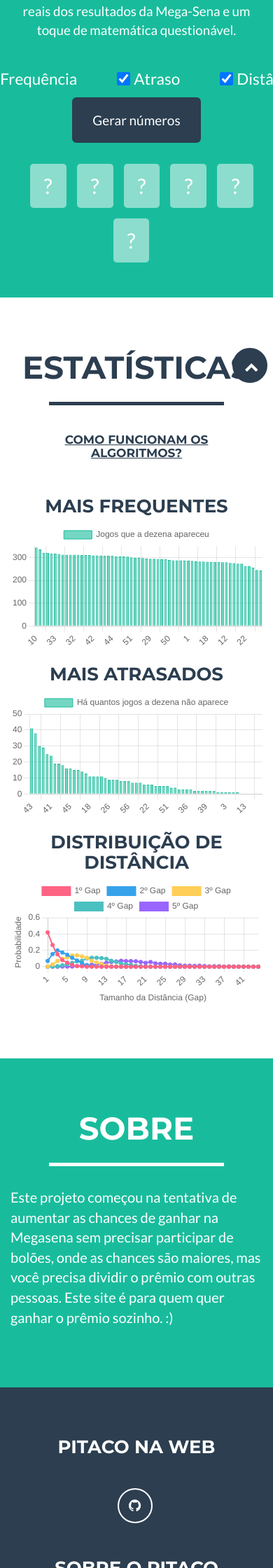
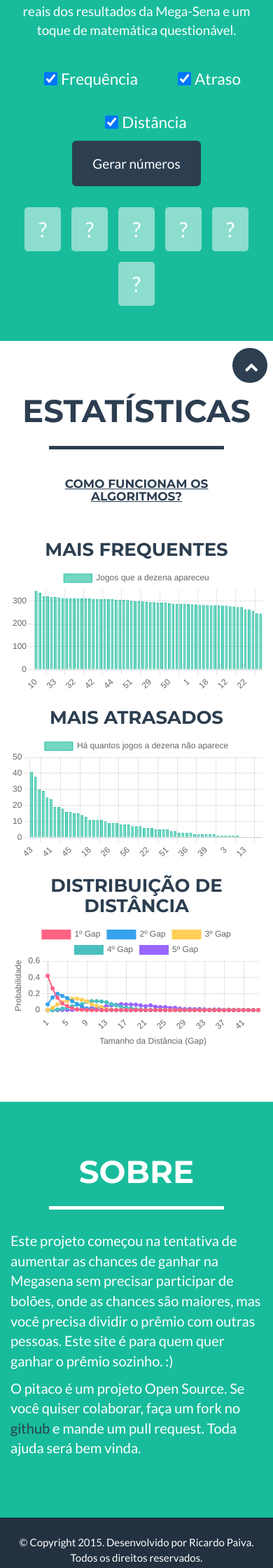
Before and after one commit to werneckpaiva/pitaco, a Flask app: page / in a window 390 px wide; the page is wider, and only the part inside the window is pictured. Shown: the part 280-2520 px from the top of that part at 70% size. Run offline with Flask 3, Linux system fonts and the light colour scheme; some libraries are stand-ins or nearby versions.

Commit message:
Fixes mobile ui issues

```diff
--- a/pitaco/static/css/pitaco.css
+++ b/pitaco/static/css/pitaco.css
@@ -475,6 +475,7 @@ footer .footer-below {
     align-items: center;
     gap: 30px;
     margin-top: 40px;
+    flex-wrap: wrap;
 }
 
 .algo-selector-container label {
--- a/pitaco/templates/index.html
+++ b/pitaco/templates/index.html
@@ -100,7 +100,7 @@
                     <button id="btn-generate" type="button" class="btn btn-lg btn-primary">Gerar números</button>
                 </div>
             </div>
-            <div class="row gutter-10 all-numbers">
+            <div class="gutter-10 all-numbers">
                 <div><span class="number" id="generated-number-0">?</span></div>
                 <div><span class="number" id="generated-number-1">?</span></div>
                 <div><span class="number" id="generated-number-2">?</span></div>
@@ -197,6 +197,9 @@
                     <p>Este projeto começou na tentativa de aumentar as chances de ganhar na Megasena sem precisar
                         participar de bolões, onde as chances são maiores, mas você precisa dividir o prêmio com outras
                         pessoas. Este site é para quem quer ganhar o prêmio sozinho. :)</p>
+                    <p>O pitaco é um projeto Open Source. Se você quiser colaborar, faça um fork no <a
+                            href="https://github.com/werneckpaiva/pitaco/">github</a> e mande
+                        um pull request. Toda ajuda será bem vinda.</p>
                 </div>
             </div>
         </div>
@@ -204,26 +207,7 @@
 
     <!-- Footer -->
     <footer class="text-center">
-        <div class="footer-above">
-            <div class="container">
-                <div class="row">
-                    <div class="footer-col col-md-4 col-md-offset-2">
-                        <h3>Pitaco na Web</h3>
-                        <ul class="list-inline">
-                            <li>
-                                <a href="https://github.com/werneckpaiva/pitaco/" class="btn-social btn-outline"><i
-                                        class="fa fa-fw fa-github"></i></a>
-                            </li>
-                        </ul>
-                    </div>
-                    <div class="footer-col col-md-4">
-                        <h3>Sobre o Pitaco</h3>
-                        <p>O pitaco é um projeto Open Source. Se você quiser colaborar, faça um fork no github e mande
-                            um pull request. Toda ajuda será bem vinda.</p>
-                    </div>
-                </div>
-            </div>
-        </div>
+        <footer class="text-center">
             <div class="footer-below">
                 <div class="container">
                     <div class="row">
```
Lines whose indentation alone changed are shown as unchanged.
